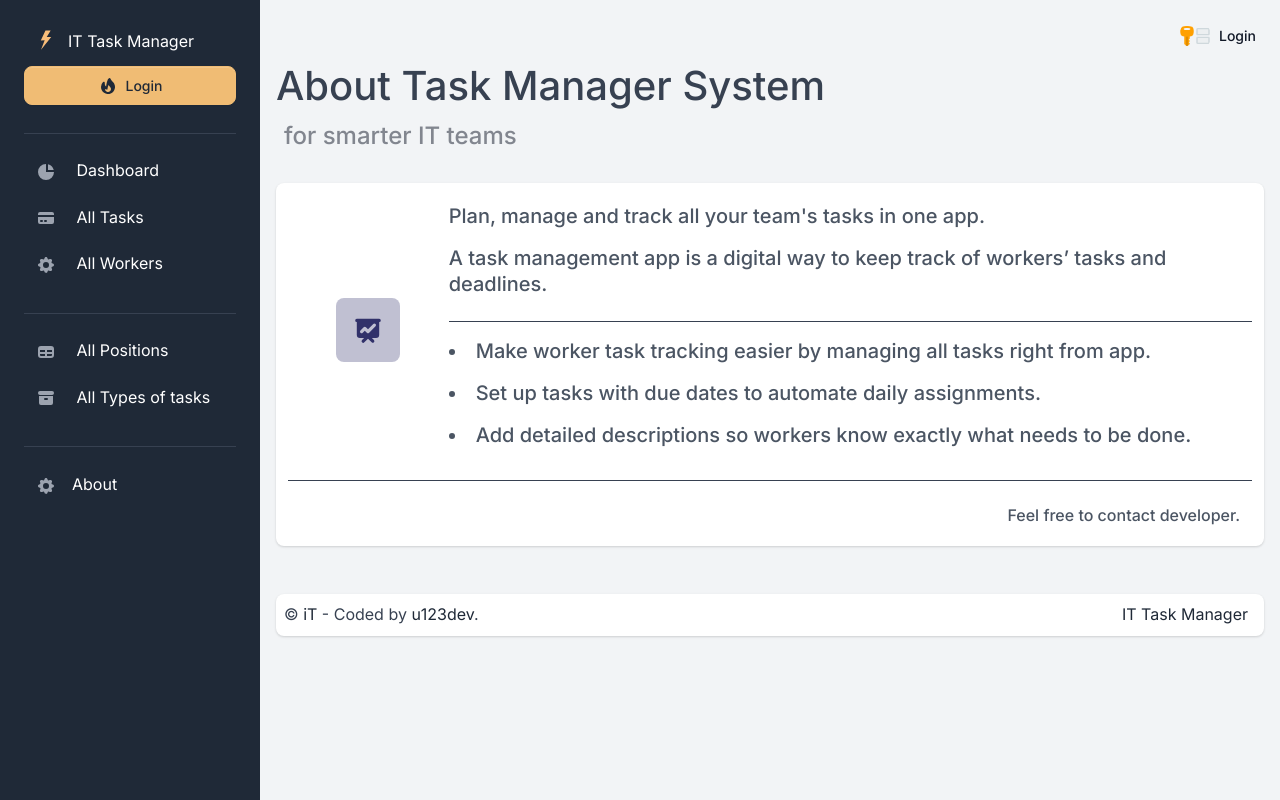
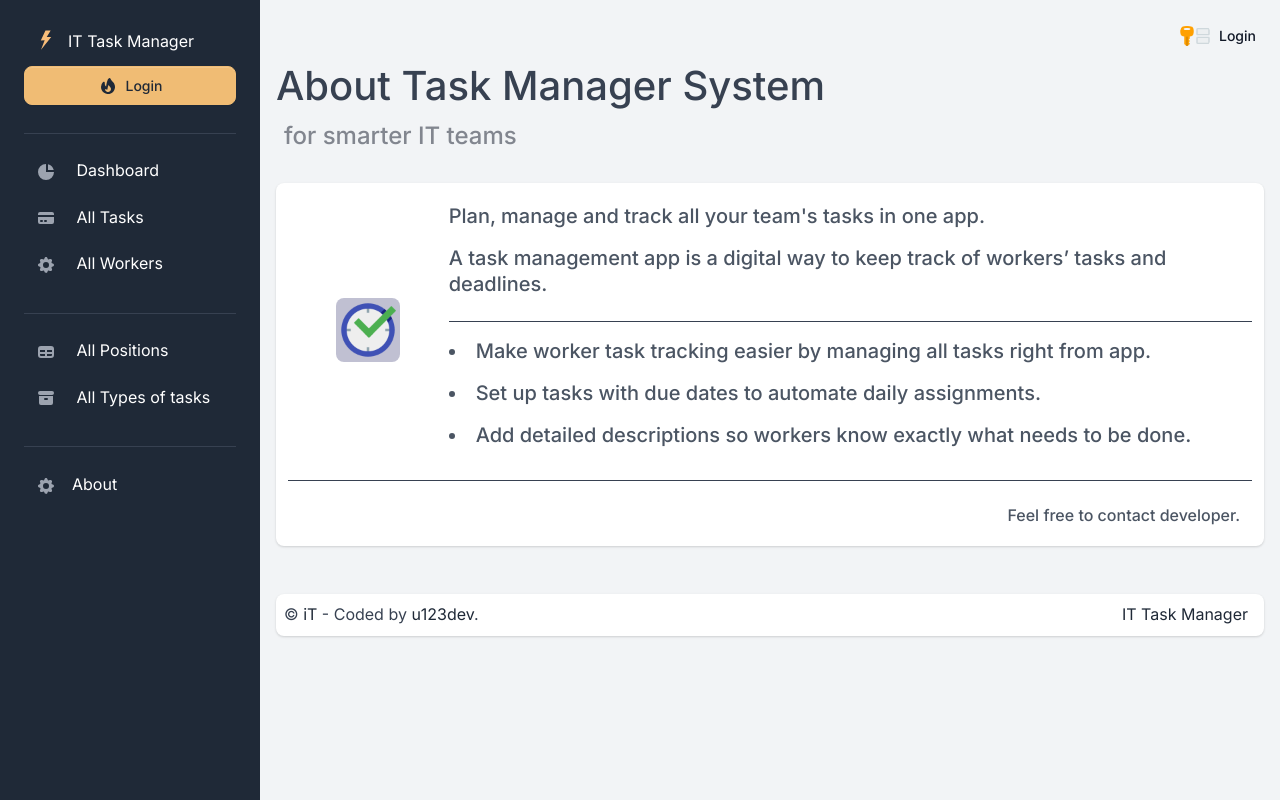
Before and after one commit to u123dev/IT-Task-Manager, a Django app: template templates/task_manager/about.html in a window 1280 px wide. Run offline with Django 5.2, Linux system fonts and the light colour scheme; the template is opened without the code that fills it, so the values that code supplies are empty; some libraries are stand-ins or nearby versions.

Commit message:
some fixes

```diff
--- a/task_manager/views.py
+++ b/task_manager/views.py
@@ -143,7 +143,7 @@ class WorkerListView(LoginRequiredMixin, generic.ListView):
 
 class WorkerDetailView(LoginRequiredMixin, generic.DetailView):
     model = Worker
-    queryset = Worker.objects.all(). prefetch_related("tasks")
+    queryset = Worker.objects.all().prefetch_related("tasks")
 
     def get_context_data(self, *, object_list=None, **kwargs):
         context = super(WorkerDetailView, self).get_context_data(**kwargs)
--- a/templates/task_manager/about.html
+++ b/templates/task_manager/about.html
@@ -26,7 +26,7 @@
                     <div class="row d-block d-xl-flex align-items-center">
                         <div class="col-12 col-xl-2 text-xl-center mb-3 mb-xl-0 d-flex align-items-center justify-content-xl-center">
                             <div class="icon-shape icon-shape-tertiary rounded me-4 me-sm-0">
-                                <svg class="icon" fill="currentColor" viewBox="0 0 20 20" xmlns="http://www.w3.org/2000/svg"><path fill-rule="evenodd" d="M3 3a1 1 0 000 2v8a2 2 0 002 2h2.586l-1.293 1.293a1 1 0 101.414 1.414L10 15.414l2.293 2.293a1 1 0 001.414-1.414L12.414 15H15a2 2 0 002-2V5a1 1 0 100-2H3zm11.707 4.707a1 1 0 00-1.414-1.414L10 9.586 8.707 8.293a1 1 0 00-1.414 0l-2 2a1 1 0 101.414 1.414L8 10.414l1.293 1.293a1 1 0 001.414 0l4-4z" clip-rule="evenodd"></path></svg>
+                                <img src="/static/assets/img/favicon/favicon-96x96-it.png" alt="Task Manager">
                             </div>
                             <div class="d-sm-none">
                                 <p class="h5">Total Tasks</p>
```
